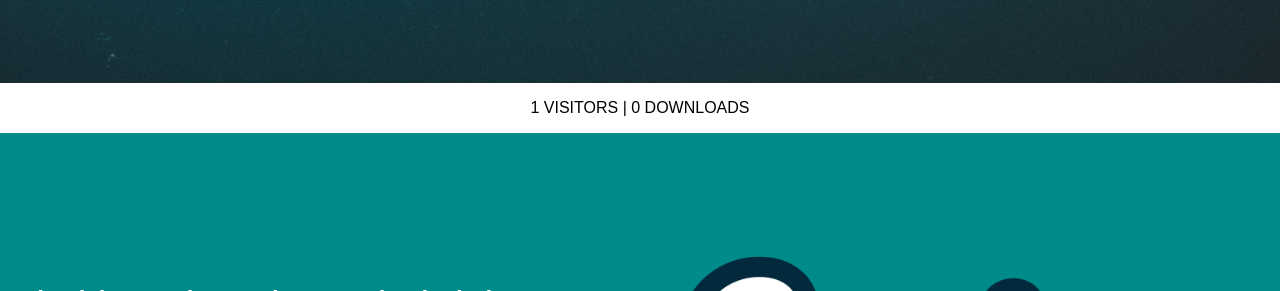
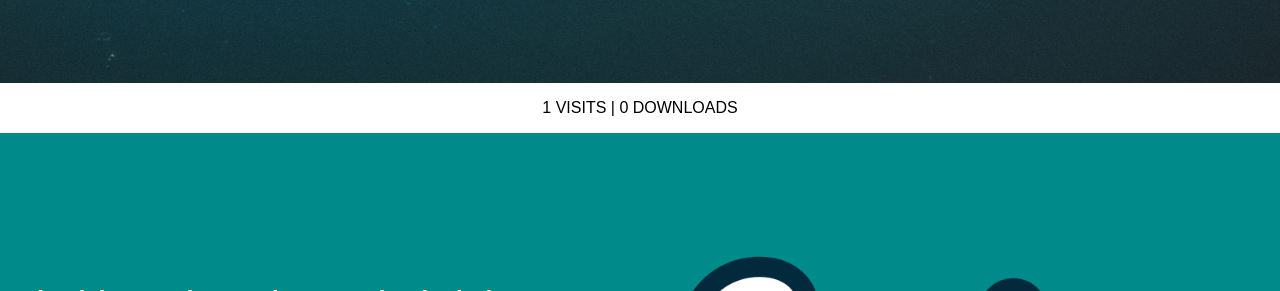
Before and after one commit to justmadethiscalculator/SharkLibrary, a PHP site: page / in a window 1280 px wide. Shown: the part 517-808 px from the top of the page. Run offline with PHP 8.4, Linux system fonts and the light colour scheme; data comes from the database, SQL or seed files in the repository.

Commit message:
Update index.php

```diff
--- a/Library/index.php
+++ b/Library/index.php
@@ -57,7 +57,7 @@ $conn->close();
 	</section>
 	<section id="counter">
 		<div class="container">
-			<p style="text-align:center;"> <?php echo $visit_count; ?> VISITORS | <?php echo $download_count; ?> DOWNLOADS</p>
+			<p style="text-align:center;"> <?php echo $visit_count; ?> VISITS | <?php echo $download_count; ?> DOWNLOADS</p>
 	</section>
 	<section id="preview">
 		<div class="container">
```
